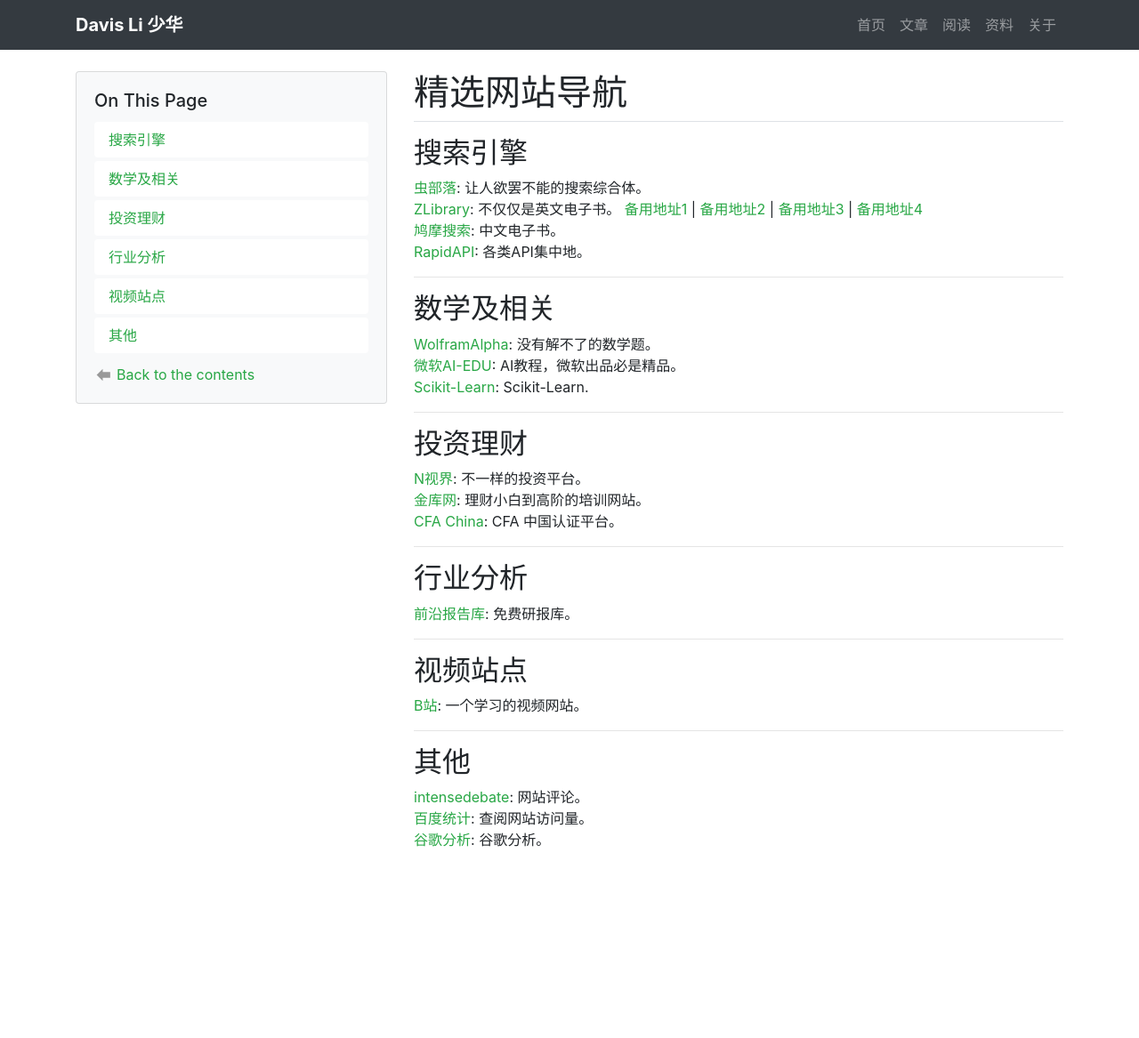
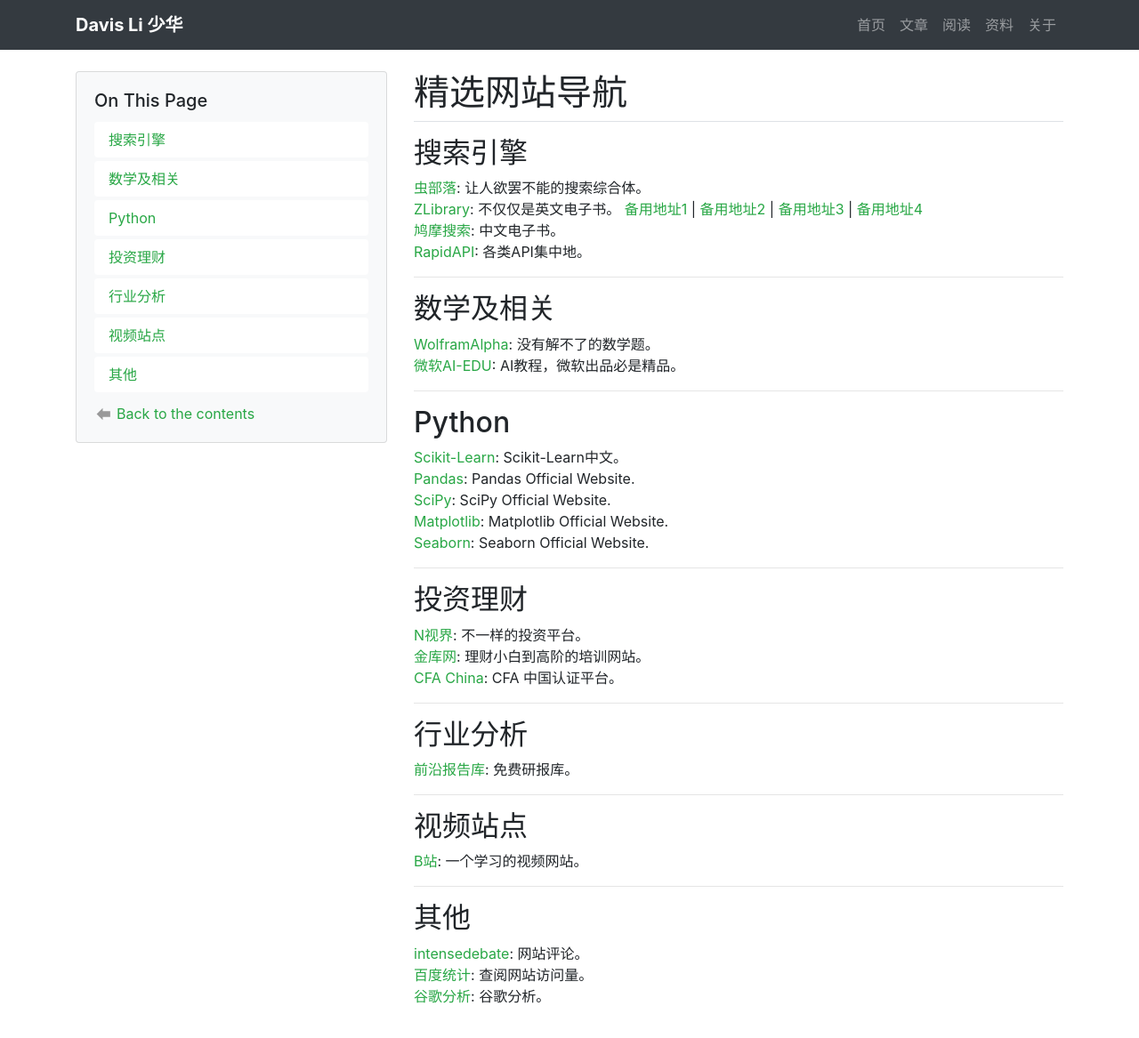
Before and after one commit to davis-lee0109/davis-lee0109.github.io, a Jekyll site: the page built from _projects/bFavoriteWebSites.md, in a window 1280 px wide and 1172 px high. Shown: the top 1167 px of the window at 89% size. Built offline with Jekyll 4.4.1, drawn with Linux system fonts in a browser that asks for light colours; comment, search, counter and statistics services are not loaded.

Commit message:
add python website @ xtl 20210618

```diff
--- a/_projects/bFavoriteWebSites.md
+++ b/_projects/bFavoriteWebSites.md
@@ -13,7 +13,14 @@
 ## 数学及相关
 [WolframAlpha](https://www.wolframalpha.com/): 没有解不了的数学题。<br>
 [微软AI-EDU](https://github.com/microsoft/ai-edu/): AI教程，微软出品必是精品。<br>
-[Scikit-Learn](http://www.scikitlearn.com.cn/): Scikit-Learn.<br>
+
+---
+## Python
+[Scikit-Learn](http://www.scikitlearn.com.cn/): Scikit-Learn中文。<br>
+[Pandas](https://pandas.pydata.org/): Pandas Official Website.<br>
+[SciPy](https://docs.scipy.org/): SciPy Official Website.<br>
+[Matplotlib](https://matplotlib.org/): Matplotlib Official Website.<br>
+[Seaborn](http://seaborn.pydata.org/): Seaborn Official Website.<br>
 
 ---
 ## 投资理财
```
